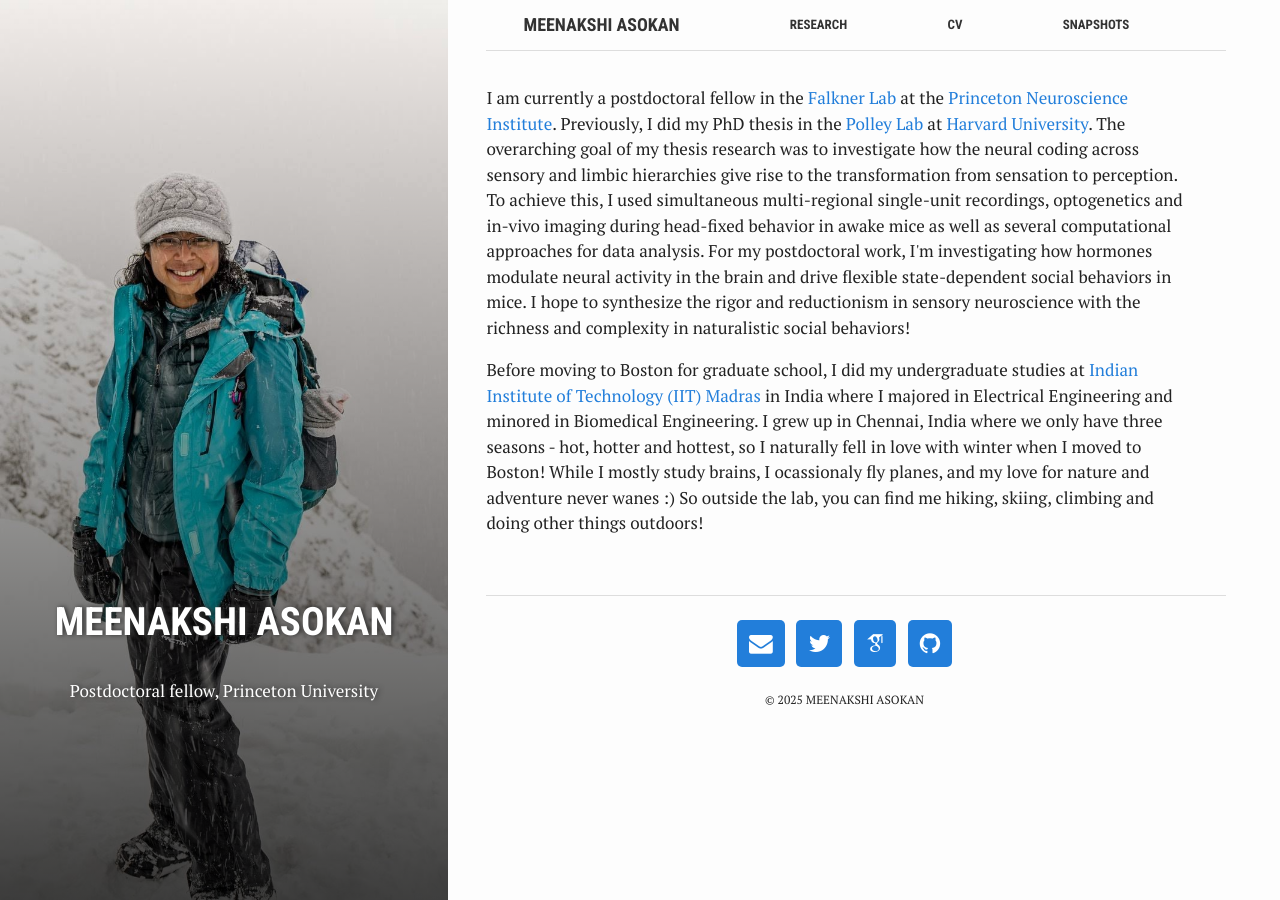
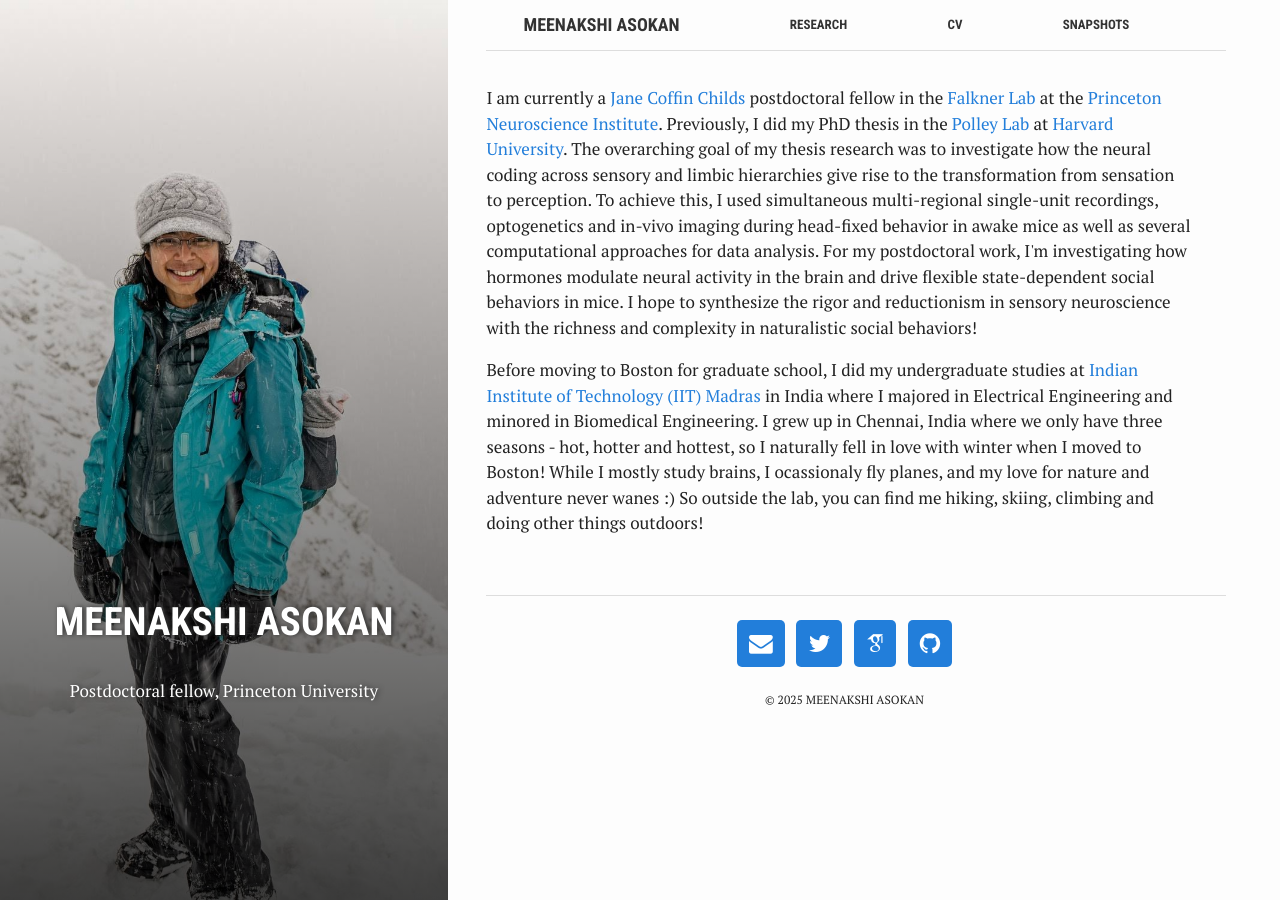
Before and after one commit to Meenakshi-Asokan/Meenakshi-Asokan.github.io, a Jekyll site: the page built from index.html, in a window 1280 px wide. Built offline with Jekyll 4.4.1, drawn with Linux system fonts in a browser that asks for light colours; nearby versions of some CDN libraries; some web fonts are replaced; library files that are not in the unit come from our copies.

Commit message:
Update index.html
Added JCC

```diff
--- a/index.html
+++ b/index.html
@@ -7,7 +7,7 @@ summary: "Postdoctoral fellow, Princeton University"
 ---
 
 <p>
-  I am currently a postdoctoral fellow in the <a href="https://www.falknerlab.com/">Falkner Lab</a> at the <a href="https://pni.princeton.edu/">Princeton Neuroscience Institute</a>.
+  I am currently a <a href="https://www.jccfund.org/fellows/#">Jane Coffin Childs</a> postdoctoral fellow in the <a href="https://www.falknerlab.com/">Falkner Lab</a> at the <a href="https://pni.princeton.edu/">Princeton Neuroscience Institute</a>.
   Previously, I did my PhD thesis in the <a href="https://polleylab.meei.harvard.edu/">Polley Lab</a>
   at <a href="http://dms.hms.harvard.edu/shbt/">Harvard University</a>.
   The overarching goal of my thesis research was to investigate how the neural coding across
```
